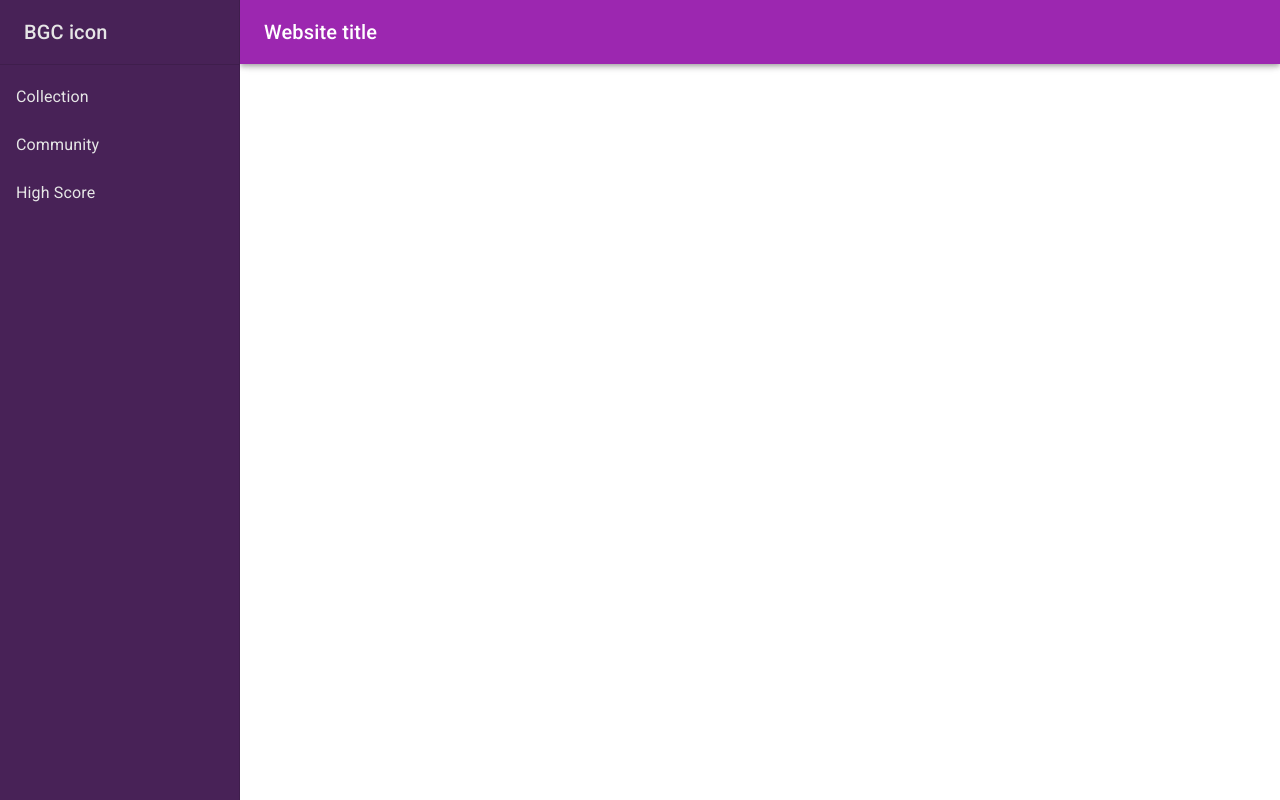
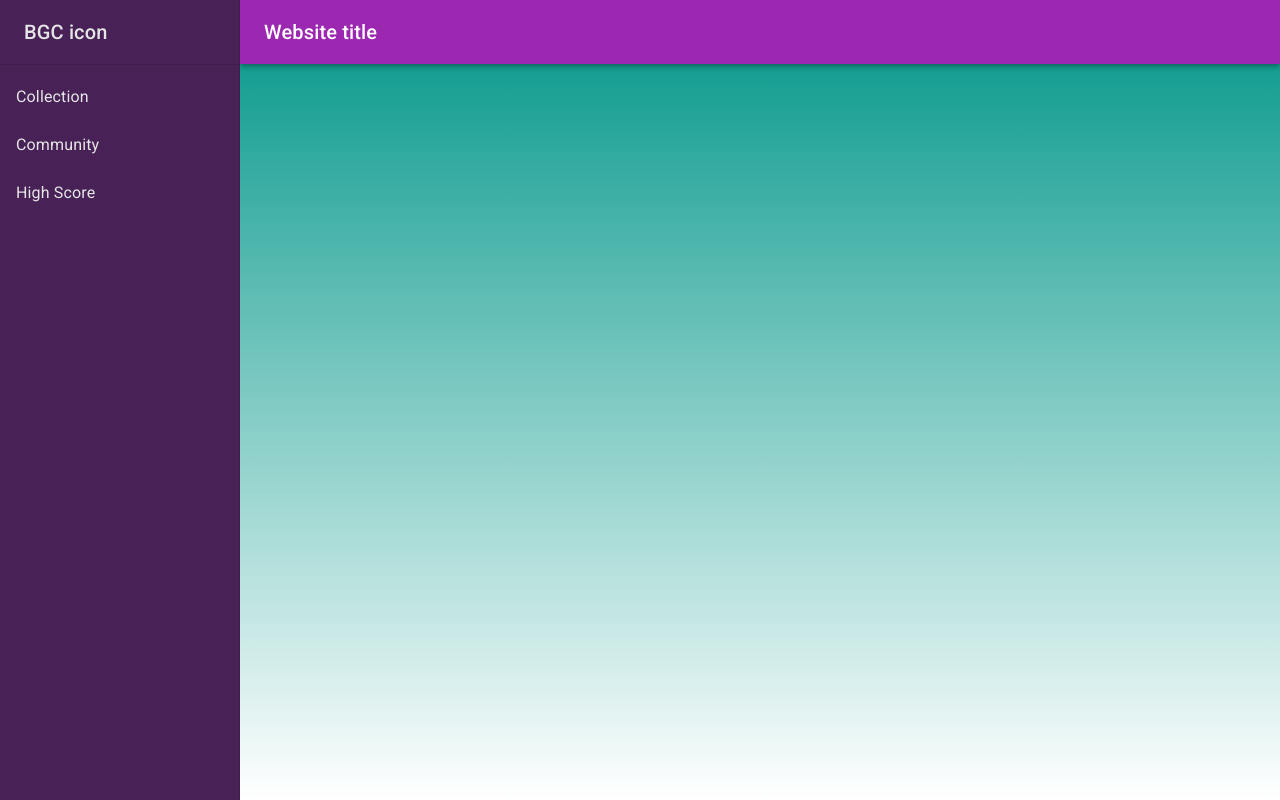
Before and after one commit to parkeralexjm/board-game-tracker, a Next.js app: page / in a window 1280 px wide. Built offline with nearby package versions, Linux system fonts and the light colour scheme.

Commit message:
Removed unnecessary containers

```diff
--- a/package.json
+++ b/package.json
@@ -22,6 +22,7 @@
     "next": "13.1.6",
     "react": "18.2.0",
     "react-dom": "18.2.0",
+    "react-responsive": "^9.0.2",
     "typescript": "4.9.5"
   }
 }
--- a/src/components/homepage.tsx
+++ b/src/components/homepage.tsx
@@ -1,9 +1,12 @@
 import * as React from 'react';
 import { Box } from '@mui/material';
+import MediaQuery from 'react-responsive';
+
+
 
 const Homepage = () => {
   return (
-    <Box>
+    <Box sx={{ width: "100vw", height: "100vh" }}>
 
     </Box>
   )
--- a/src/components/sidebar.tsx
+++ b/src/components/sidebar.tsx
@@ -106,12 +106,6 @@ const ResponsiveDrawer = () => {
             {drawer}
           </Drawer>
         </Box>
-        <Box
-          component="main"
-          sx={{ flexGrow: 1, p: 3, width: { sm: `calc(100% - ${drawerWidth}px)` } }}
-        >
-          <Toolbar />
-        </Box>
       </Box>
     </ThemeProvider>
   );
--- a/src/pages/index.tsx
+++ b/src/pages/index.tsx
@@ -17,7 +17,7 @@ export default function Home() {
       <main>
         <Container maxWidth="xl">
           <Sidebar/>
-          {/* <Homepage/> */}
+          <Homepage/>
         </Container>
       </main>
     </>
--- a/src/themes/themes.tsx
+++ b/src/themes/themes.tsx
@@ -3,6 +3,9 @@ import { purple, teal } from "@mui/material/colors"
 
 export const mainTheme = createTheme({
     palette: {
+        background: {
+            default: '#009688'
+        },
         primary: purple,
         secondary: teal
     },
```
Also changed, not shown: 1 other file (tests, documents, lock files or other folders).
